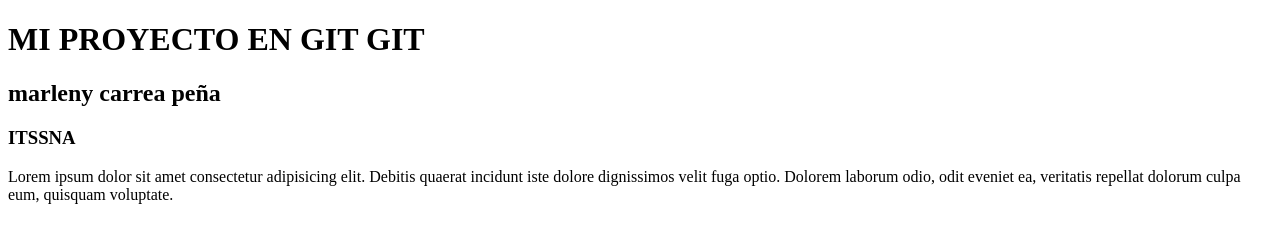
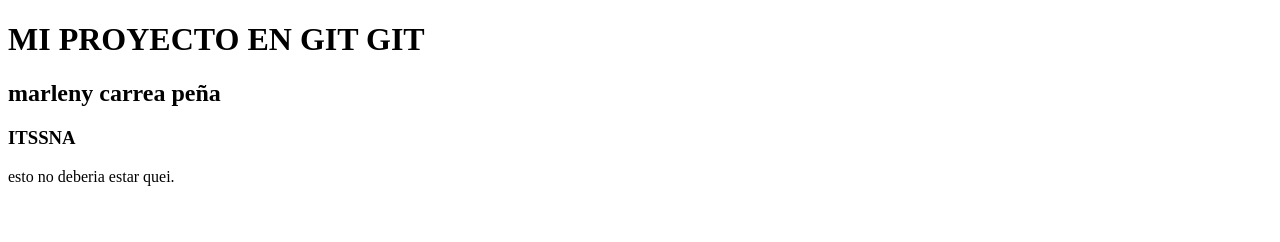
Before and after one commit to marleny25/seman5proyectonuevo-, a plain HTML site: page index.html in a window 1280 px wide. Drawn offline with Linux system fonts and the light colour scheme.

Commit message:
modificaciones ala primera rama

```diff
--- a/index.html
+++ b/index.html
@@ -12,8 +12,6 @@
     <h2>marleny  carrea peña </h2>
 
     <h3>ITSSNA</h3>
-    <p>Lorem ipsum dolor sit amet consectetur adipisicing elit. Debitis quaerat
-        incidunt iste dolore dignissimos velit fuga optio.
-     Dolorem laborum odio, odit eveniet ea, veritatis repellat dolorum culpa eum, quisquam voluptate.</p>
+    <p>esto no deberia estar quei.</p>
 </body>
 </html>
```
